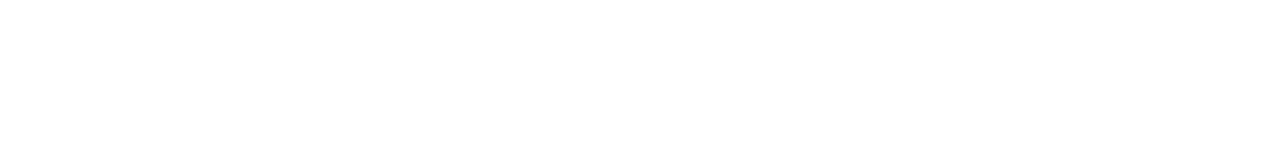
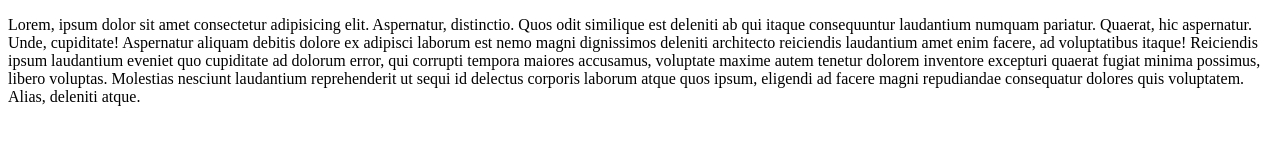
Before and after one commit to SusanStha123/GitCreationTut, a plain HTML site: page index.htm in a window 1280 px wide. Drawn offline with Linux system fonts and the light colour scheme.

Commit message:
Fix the issues by refixing the title spelling and added paragraph

```diff
--- a/index.htm
+++ b/index.htm
@@ -5,8 +5,15 @@
      <meta charset="UTF-8">
      <meta http-equiv="X-UA-Compatible" content="IE=edge">
      <meta name="viewport" content="width=device-width, initial-scale=1.0">
-     <title>Susan Shresth</title>
+     <title>Susan Shrestha</title>
 </head>
+<p>Lorem, ipsum dolor sit amet consectetur adipisicing elit. Aspernatur, distinctio. Quos odit similique est deleniti ab
+     qui itaque consequuntur laudantium numquam pariatur. Quaerat, hic aspernatur. Unde, cupiditate! Aspernatur aliquam
+     debitis dolore ex adipisci laborum est nemo magni dignissimos deleniti architecto reiciendis laudantium amet enim
+     facere, ad voluptatibus itaque! Reiciendis ipsum laudantium eveniet quo cupiditate ad dolorum error, qui corrupti
+     tempora maiores accusamus, voluptate maxime autem tenetur dolorem inventore excepturi quaerat fugiat minima
+     possimus, libero voluptas. Molestias nesciunt laudantium reprehenderit ut sequi id delectus corporis laborum atque
+     quos ipsum, eligendi ad facere magni repudiandae consequatur dolores quis voluptatem. Alias, deleniti atque.</p>
 
 <body>
 
```
